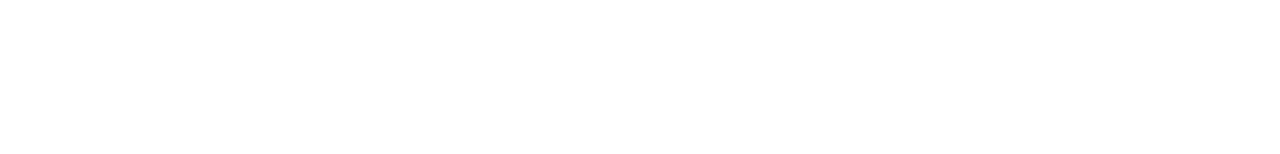
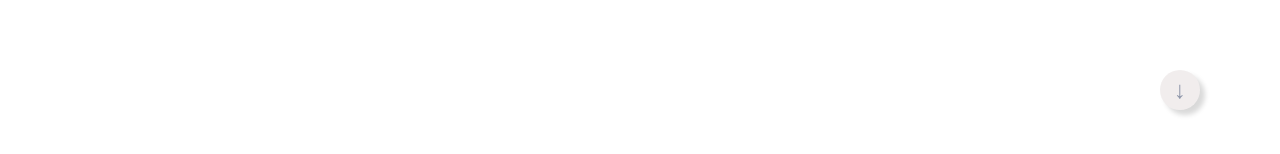
Before and after one commit to Unix2D0s/International-Space-Cafe, a React (Vite) app in the folder frontend/: page /playground in a window 1280 px wide. Shown: the part 610-764 px from the top of the page. Built offline with nearby package versions, Linux system fonts and the light colour scheme.

Commit message:
Create a scroll-down button component and Apply CSS

```diff
--- /dev/null
+++ b/frontend/src/components/ScrollBtn.jsx
@@ -0,0 +1,10 @@
+import ScrollBtnCSS from './ScrollBtn.module.css'
+
+function ScrollBtn(){
+    return (
+        <button className={ScrollBtnCSS.scrollBtn}>
+            <span className={ScrollBtnCSS.arrow}>&#8595;</span>
+        </button>
+    )
+}
+export default ScrollBtn
--- /dev/null
+++ b/frontend/src/components/ScrollBtn.module.css
@@ -0,0 +1,36 @@
+.scrollBtn{
+    background-color: rgb(227, 220, 220);
+    border-radius: 50%;
+    border: none;
+    display: flex;
+    width: 40px;
+    height: 40px;
+    position: fixed;
+    bottom: 80px;
+    right: 80px;
+    align-items: center;
+    justify-content: center;
+    cursor: pointer;
+    opacity: 0.5;
+    box-shadow: 5px 5px 5px rgba(0, 0, 0, 0.3),
+                -5px -5px 5px rgba(255, 255, 255, 0.3);
+    transition: transform 0.3s ease-in-out;
+}
+.scrollBtn:hover{
+    opacity: 1;
+    box-shadow: 2px 2px 5px rgba(0, 0, 0, 0.3),
+                -2px -2px 5px rgba(255, 255, 255, 0.3);
+}
+/* .btn-3d:active {
+    box-shadow: 1px 1px 3px rgba(0, 0, 0, 0.3),
+                -1px -1px 3px rgba(255, 255, 255, 0.3);
+} */
+
+.arrow {
+    background-color: transparent;
+    color: rgb(30, 45, 84);
+    position: absolute;
+    font-size: 24px;
+    font-weight: bold;
+    /* opacity: 0.5; */
+}
--- a/frontend/src/pages/Playground.jsx
+++ b/frontend/src/pages/Playground.jsx
@@ -1,7 +1,12 @@
 import NavBar from '../components/NavBar.jsx'
+import ScrollBtn from '../components/ScrollBtn.jsx'
 
 export default function Playground(){
     return (
+        <>
         <NavBar></NavBar>
+        <ScrollBtn/>
+        </>
+
     )
 }
```
